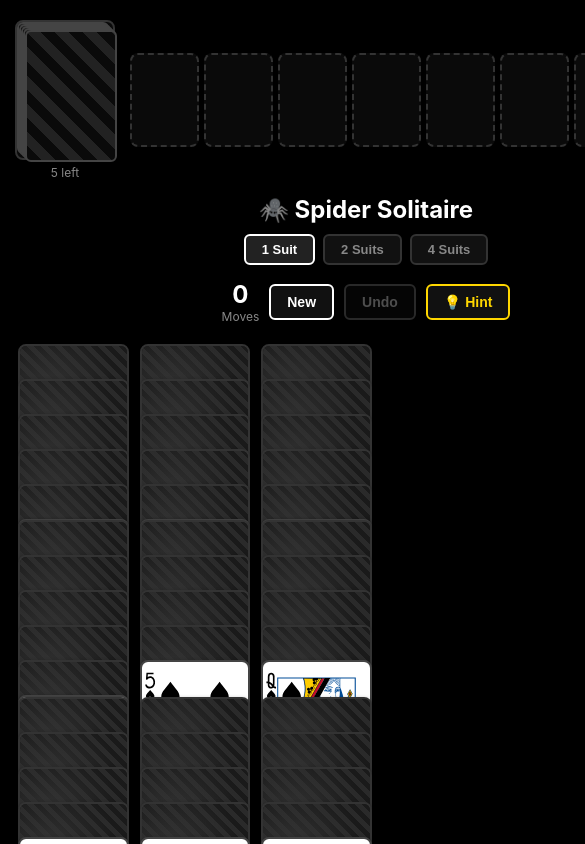
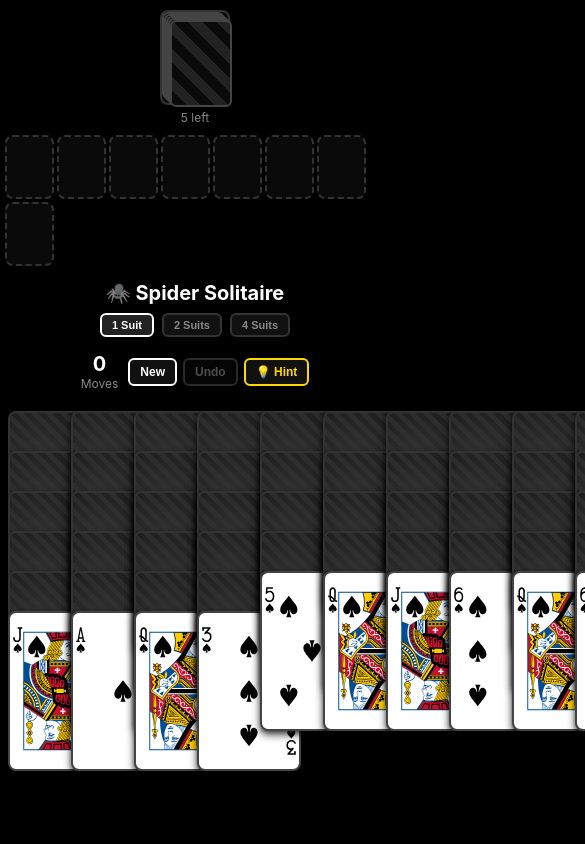
Before and after one commit to cpoenaru/spidersolitaire, a SvelteKit app: page / in a window 390 px wide. Shown: the top 844 px of the page, 585 px wide, since content can reach past the window. Built offline with nearby package versions, Linux system fonts and the light colour scheme.

Commit message:
improve animations

```diff
--- a/src/lib/components/Card.svelte
+++ b/src/lib/components/Card.svelte
@@ -95,10 +95,16 @@
 		justify-content: stretch;
 		font-weight: bold;
 		font-size: 18px;
-		box-shadow: 0 2px 4px rgba(0, 0, 0, 0.5);
+		box-shadow: 0 4px 8px rgba(0, 0, 0, 0.6), 0 2px 4px rgba(0, 0, 0, 0.4);
 		padding: 0;
 		margin: 0;
 		box-sizing: border-box;
+		transition: transform 0.15s ease-out, box-shadow 0.15s ease-out;
+	}
+
+	.card:hover {
+		transform: translateY(-2px);
+		box-shadow: 0 6px 12px rgba(0, 0, 0, 0.7), 0 3px 6px rgba(0, 0, 0, 0.5);
 	}
 
 	.card.face-down {
--- a/src/lib/components/Pile.svelte
+++ b/src/lib/components/Pile.svelte
@@ -123,7 +123,7 @@
 				class:hidden={hiddenCardIds.includes(card.id)}
 				class:hint-card={hintCardIndex !== undefined && index >= hintCardIndex}
 				class:dragging={draggingPileIndex === pileIndex && draggingCardIndex !== null && index >= draggingCardIndex}
-				style="top: {index * 35}px;"
+				style="top: {index * 40}px;"
 			>
 				<Card
 					suit={card.suit}
@@ -145,8 +145,8 @@
 				class:hidden={hiddenCardIds.includes(card.id)}
 				class:hint-card={hintCardIndex !== undefined && index >= hintCardIndex}
 				class:dragging={draggingPileIndex === pileIndex && draggingCardIndex !== null && index >= draggingCardIndex}
-				style="top: {index * 35}px;"
-				animate:flip={{ duration: 200, easing: cubicOut }}
+				style="top: {index * 40}px;"
+				animate:flip={{ duration: 300, easing: cubicOut }}
 			>
 				<Card
 					suit={card.suit}
--- a/src/routes/+page.svelte
+++ b/src/routes/+page.svelte
@@ -99,8 +99,13 @@
 
 	function handleDragMove(e: DragEvent) {
 		if (showDragPreview && e.clientX !== 0 && e.clientY !== 0) {
-			dragPreviewX = e.clientX;
-			dragPreviewY = e.clientY;
+			// Constrain drag preview to window bounds with padding
+			const padding = 20;
+			const previewWidth = 110;
+			const previewHeight = 160 + (dragPreviewCards.length - 1) * 35;
+
+			dragPreviewX = Math.max(padding, Math.min(e.clientX, window.innerWidth - previewWidth - padding));
+			dragPreviewY = Math.max(padding, Math.min(e.clientY, window.innerHeight - previewHeight - padding));
 		}
 	}
 
@@ -192,7 +197,7 @@
 			sourcePile: sourcePileIndex,
 			sourceIndex: cardIndex + i,
 			targetPile: targetPileIndex,
-			targetOffset: (targetPileCardCount + i) * 35,
+			targetOffset: (targetPileCardCount + i) * 40,
 			progress: 0
 		}));
 
@@ -202,8 +207,8 @@
 		// Complete the move immediately but hide the arrived cards
 		game.moveCards(targetPileIndex);
 
-		// Animate all cards together
-		const duration = 100;
+		// Animate all cards together with smoother timing
+		const duration = 200;
 		const startTime = Date.now();
 
 		const animate = () => {
@@ -298,7 +303,7 @@
 
 	async function animateCard(index: number) {
 		return new Promise<void>(resolve => {
-			const duration = 80;
+			const duration = 120;
 			const startTime = Date.now();
 
 			const animate = () => {
@@ -565,7 +570,7 @@
 					{@const startX = stockRect.left}
 					{@const startY = stockRect.top}
 					{@const pile = game.state.tableau[dealCard.targetPile]}
-					{@const lastCardOffset = (pile.cards.length - 1) * 35}
+					{@const lastCardOffset = (pile.cards.length - 1) * 40}
 					{@const endX = pileRect.left + 3}
 					{@const endY = pileRect.top + lastCardOffset}
 					{@const currentX = startX + (endX - startX) * dealCard.progress}
@@ -595,7 +600,7 @@
 				{@const sourceRect = sourcePileEl?.getBoundingClientRect()}
 				{@const targetRect = targetPileEl?.getBoundingClientRect()}
 				{#if sourceRect && targetRect}
-					{@const sourceCardOffset = flyingCard.sourceIndex * 35}
+					{@const sourceCardOffset = flyingCard.sourceIndex * 40}
 					{@const startX = sourceRect.left + 3}
 					{@const startY = sourceRect.top + sourceCardOffset}
 
@@ -626,7 +631,7 @@
 				style="left: {dragPreviewX - 55}px; top: {dragPreviewY - 15}px;"
 			>
 				{#each dragPreviewCards as card, idx}
-					<div class="drag-preview-card" style="top: {idx * 35}px;">
+					<div class="drag-preview-card" style="top: {idx * 40}px;">
 						<Card
 							suit={card.suit}
 							rank={card.rank}
@@ -650,6 +655,7 @@
 		min-height: 100vh;
 		font-family: -apple-system, BlinkMacSystemFont, 'Segoe UI', Roboto, Oxygen, Ubuntu, Cantarell, sans-serif;
 		color: #fff;
+		overflow-x: hidden;
 	}
 
 	.game-container {
@@ -658,6 +664,7 @@
 		padding: 20px 15px;
 		position: relative;
 		overflow: visible;
+		min-width: 320px;
 	}
 
 	.top-bar {
@@ -995,6 +1002,7 @@
 		margin-top: 20px;
 		min-height: 700px;
 		overflow: visible;
+		width: 100%;
 	}
 
 	.pile-wrapper {
@@ -1277,11 +1285,12 @@
 		}
 
 		.tableau {
-			gap: 5px;
+			gap: 6px;
 		}
 
 		.completed-sequences {
 			gap: 5px;
+			flex-wrap: wrap;
 		}
 
 		.completed-card {
@@ -1289,15 +1298,152 @@
 			height: 90px;
 			font-size: 32px;
 		}
+
+		:global(.card) {
+			height: 140px;
+		}
+
+		.pile-wrapper {
+			min-width: 90px;
+		}
+	}
+
+	@media (max-width: 900px) {
+		.game-container {
+			padding: 15px 10px;
+		}
+
+		h1 {
+			font-size: 26px;
+		}
+
+		.tableau {
+			gap: 4px;
+		}
+
+		.completed-sequences {
+			gap: 4px;
+		}
+
+		.completed-card {
+			width: 55px;
+			height: 75px;
+			font-size: 28px;
+		}
+
+		.stock-pile {
+			width: 80px;
+			height: 110px;
+		}
+
+		:global(.card) {
+			height: 120px;
+		}
+
+		.pile-wrapper {
+			min-width: 75px;
+		}
 	}
 
 	@media (max-width: 768px) {
 		h1 {
-			font-size: 24px;
+			font-size: 22px;
+		}
+
+		.difficulty-btn {
+			padding: 5px 12px;
+			font-size: 12px;
+		}
+
+		.btn {
+			padding: 6px 12px;
+			font-size: 13px;
+		}
+
+		.value {
+			font-size: 20px;
 		}
 
 		.tableau {
-			flex-wrap: wrap;
+			min-height: 500px;
+		}
+	}
+
+	@media (max-width: 600px) {
+		.game-container {
+			padding: 10px 5px;
+		}
+
+		h1 {
+			font-size: 20px;
+			margin: 0 0 8px 0;
+		}
+
+		.left-section {
+			flex-direction: column;
+			gap: 10px;
+			align-items: center;
+		}
+
+		.completed-sequences {
+			gap: 3px;
+		}
+
+		.completed-card {
+			width: 45px;
+			height: 60px;
+			font-size: 22px;
+		}
+
+		.stock-pile {
+			width: 70px;
+			height: 95px;
+		}
+
+		.tableau {
+			gap: 3px;
+			min-height: 450px;
+		}
+
+		:global(.card) {
+			height: 100px;
+		}
+
+		.pile-wrapper {
+			min-width: 60px;
+		}
+
+		.difficulty-btn {
+			padding: 4px 10px;
+			font-size: 11px;
+		}
+
+		.btn {
+			padding: 5px 10px;
+			font-size: 12px;
+		}
+
+		.controls {
+			gap: 6px;
+		}
+
+		.confirm-content,
+		.no-moves-content {
+			min-width: 280px;
+			padding: 30px 20px;
+		}
+
+		.confirm-content h2,
+		.no-moves-content h2 {
+			font-size: 22px;
+		}
+
+		.win-content {
+			padding: 30px 20px;
+		}
+
+		.win-content h2 {
+			font-size: 28px;
 		}
 	}
 
```
